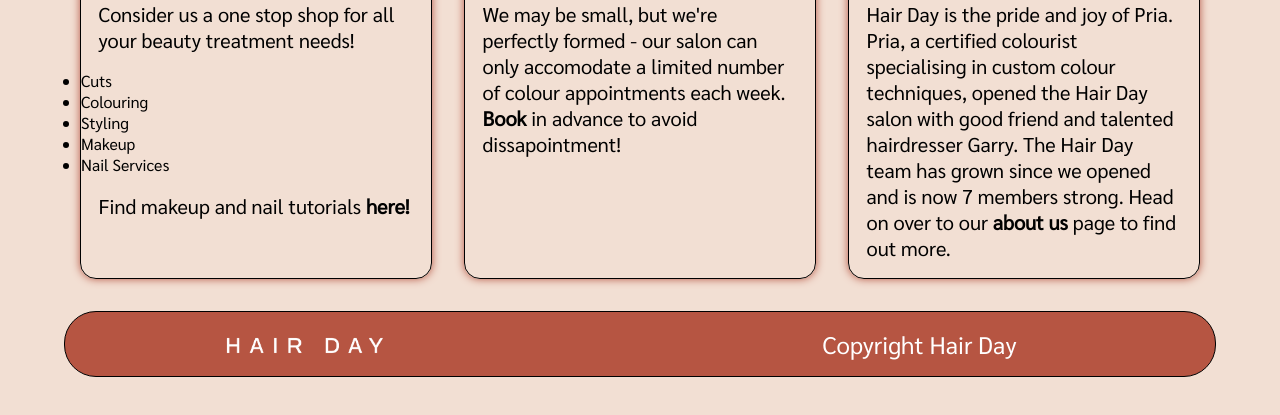
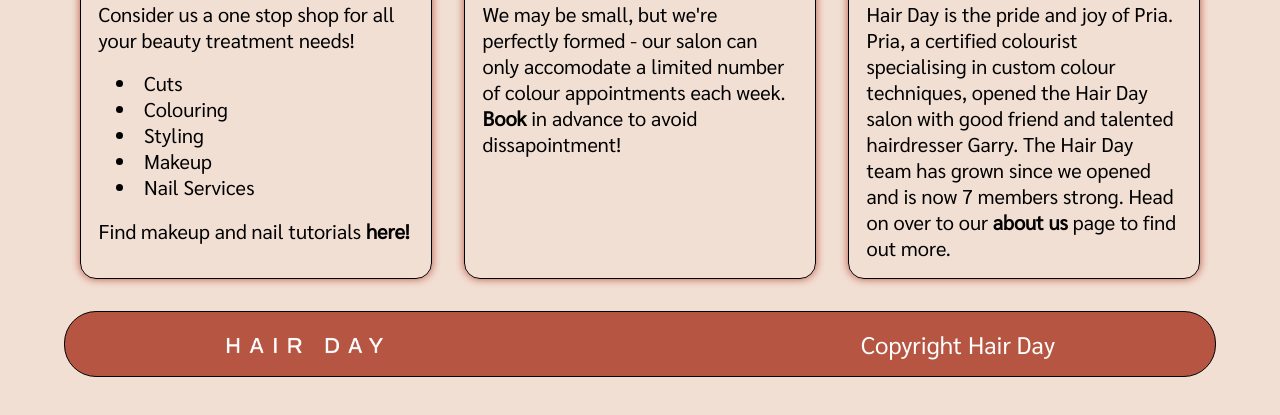
Before and after one commit to JTay92/HairDay_PortfolioProject, a plain HTML site: page index.html in a window 1280 px wide. Shown: the part 1570-1985 px from the top of the page. Drawn offline with Linux system fonts and the light colour scheme.

Commit message:
apply styling to article ul & li elements. adjust footer padding to be more symetric

```diff
--- a/styles.css
+++ b/styles.css
@@ -136,7 +136,20 @@ p > a {
 }
 
 p > a:hover {
-  color: white;
+  color: #b65542;
+}
+
+article > div {
+  text-align: left;
+  list-style-position: inside;
+  margin-left: 10%;
+  margin-right: auto;
+  font-size: 1.25rem;
+}
+
+article > ul {
+  display: block;
+  text-align: left;
 }
 
 footer {
@@ -167,6 +180,5 @@ footer p {
   text-align: right;
   font-size: 1.5rem;
   color: white;
-  padding-right: 1rem;
-  text-align: center;
+  padding-right: 10rem;
 }
```
